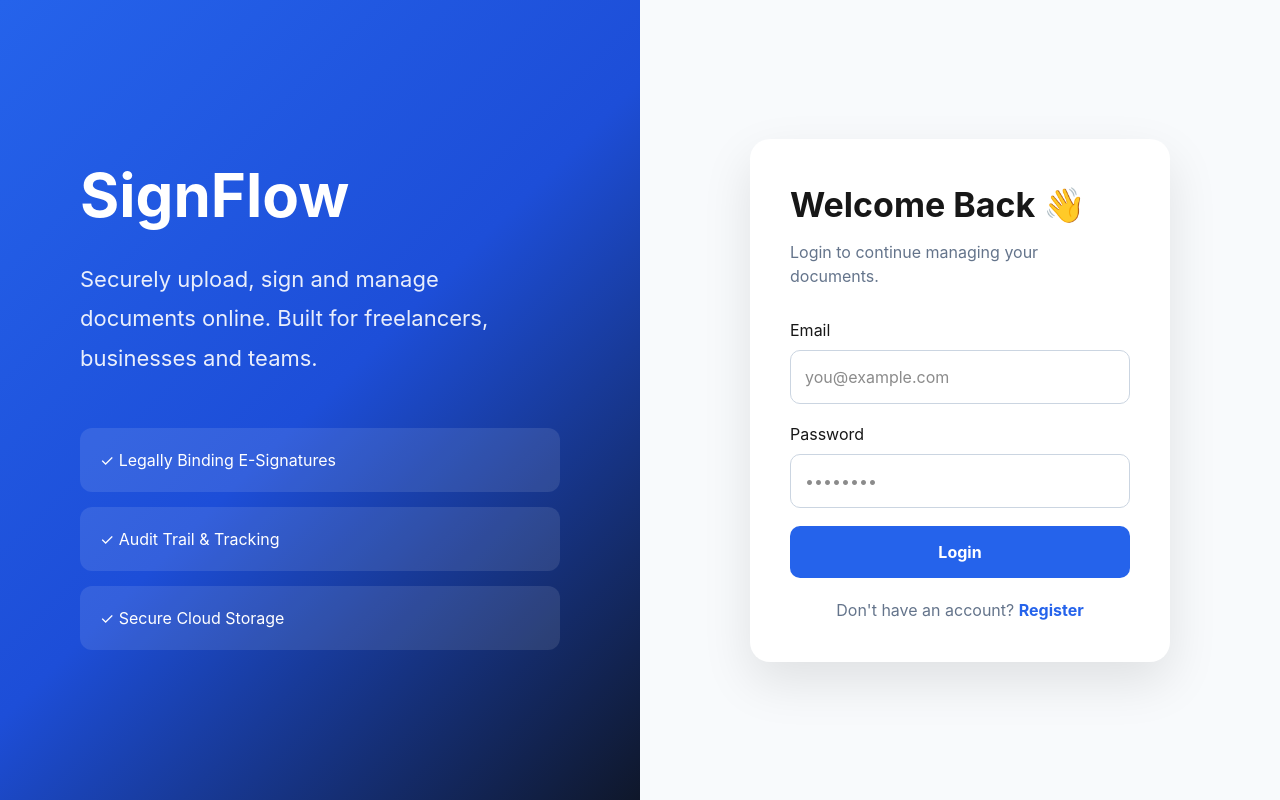
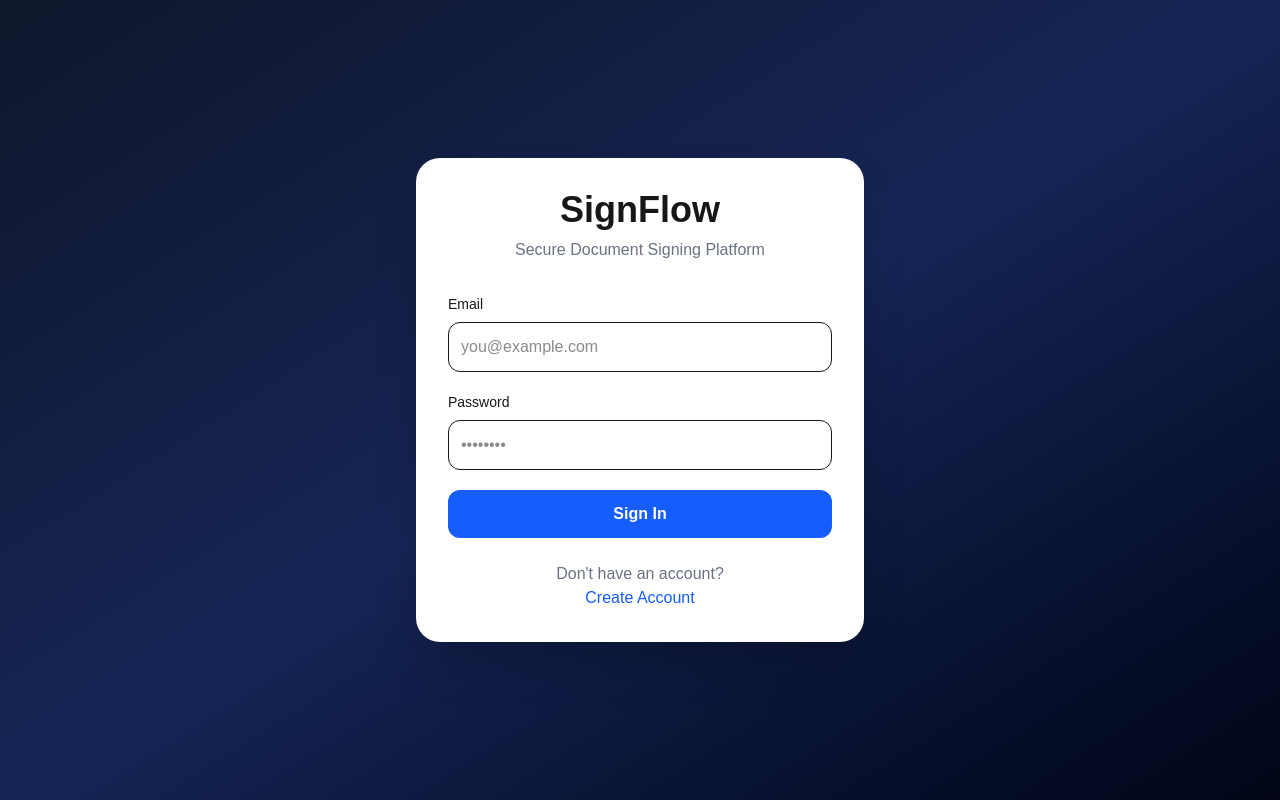
Before and after one commit to Kesarkarale/signflow, a Next.js app: page /login in a window 1280 px wide. Built offline with nearby package versions, Linux system fonts and the light colour scheme.

Commit message:
Update page.tsx

```diff
--- a/src/app/login/page.tsx
+++ b/src/app/login/page.tsx
@@ -1,192 +1,120 @@
+"use client";
+
+import { useState } from "react";
+import { signIn } from "next-auth/react";
+import Link from "next/link";
+
 export default function LoginPage() {
+  const [email, setEmail] = useState("");
+  const [password, setPassword] = useState("");
+  const [loading, setLoading] = useState(false);
+
+  async function handleLogin(
+    e: React.FormEvent<HTMLFormElement>
+  ) {
+    e.preventDefault();
+
+    setLoading(true);
+
+    const result = await signIn(
+      "credentials",
+      {
+        email,
+        password,
+        redirect: false,
+      }
+    );
+
+    setLoading(false);
+
+    if (result?.error) {
+      alert("Invalid email or password");
+      return;
+    }
+
+    window.location.href = "/dashboard";
+  }
+
   return (
-    <div
-      style={{
-        minHeight: "100vh",
-        display: "grid",
-        gridTemplateColumns: "1fr 1fr",
-        fontFamily: "Inter, sans-serif",
-      }}
-    >
-      {/* Left Side */}
-      <div
-        style={{
-          background:
-            "linear-gradient(135deg,#2563eb 0%,#1d4ed8 50%,#0f172a 100%)",
-          color: "white",
-          display: "flex",
-          flexDirection: "column",
-          justifyContent: "center",
-          padding: "80px",
-        }}
-      >
-        <h1
-          style={{
-            fontSize: "60px",
-            fontWeight: "bold",
-            marginBottom: "20px",
-          }}
-        >
-          SignFlow
-        </h1>
+    <div className="min-h-screen bg-gradient-to-br from-slate-900 via-blue-950 to-slate-950 flex items-center justify-center p-6">
+      <div className="w-full max-w-md">
 
-        <p
-          style={{
-            fontSize: "22px",
-            lineHeight: "1.8",
-            maxWidth: "500px",
-            opacity: 0.9,
-          }}
-        >
-          Securely upload, sign and manage documents online.
-          Built for freelancers, businesses and teams.
-        </p>
+        <div className="bg-white rounded-3xl shadow-2xl p-8">
 
-        <div style={{ marginTop: "50px" }}>
-          <div
-            style={{
-              background: "rgba(255,255,255,0.1)",
-              padding: "20px",
-              borderRadius: "12px",
-              marginBottom: "15px",
-            }}
-          >
-            ✓ Legally Binding E-Signatures
+          <div className="text-center mb-8">
+            <h1 className="text-4xl font-bold">
+              SignFlow
+            </h1>
+
+            <p className="text-gray-500 mt-2">
+              Secure Document Signing Platform
+            </p>
           </div>
 
-          <div
-            style={{
-              background: "rgba(255,255,255,0.1)",
-              padding: "20px",
-              borderRadius: "12px",
-              marginBottom: "15px",
-            }}
+          <form
+            onSubmit={handleLogin}
+            className="space-y-5"
           >
-            ✓ Audit Trail & Tracking
-          </div>
-
-          <div
-            style={{
-              background: "rgba(255,255,255,0.1)",
-              padding: "20px",
-              borderRadius: "12px",
-            }}
-          >
-            ✓ Secure Cloud Storage
-          </div>
-        </div>
-      </div>
-
-      {/* Right Side */}
-      <div
-        style={{
-          background: "#f8fafc",
-          display: "flex",
-          justifyContent: "center",
-          alignItems: "center",
-          padding: "40px",
-        }}
-      >
-        <div
-          style={{
-            width: "100%",
-            maxWidth: "420px",
-            background: "white",
-            padding: "40px",
-            borderRadius: "20px",
-            boxShadow: "0 20px 50px rgba(0,0,0,0.1)",
-          }}
-        >
-          <h2
-            style={{
-              fontSize: "34px",
-              fontWeight: "bold",
-              marginBottom: "10px",
-            }}
-          >
-            Welcome Back 👋
-          </h2>
-
-          <p
-            style={{
-              color: "#64748b",
-              marginBottom: "30px",
-            }}
-          >
-            Login to continue managing your documents.
-          </p>
-
-          <form>
-            <div style={{ marginBottom: "18px" }}>
-              <label>Email</label>
+            <div>
+              <label className="block mb-2 text-sm font-medium">
+                Email
+              </label>
 
               <input
                 type="email"
+                required
+                value={email}
+                onChange={(e) =>
+                  setEmail(e.target.value)
+                }
+                className="w-full border rounded-xl p-3 focus:outline-none focus:ring-2 focus:ring-blue-500"
                 placeholder="you@example.com"
-                style={{
-                  width: "100%",
-                  padding: "14px",
-                  marginTop: "8px",
-                  border: "1px solid #cbd5e1",
-                  borderRadius: "10px",
-                }}
               />
             </div>
 
-            <div style={{ marginBottom: "18px" }}>
-              <label>Password</label>
+            <div>
+              <label className="block mb-2 text-sm font-medium">
+                Password
+              </label>
 
               <input
                 type="password"
+                required
+                value={password}
+                onChange={(e) =>
+                  setPassword(e.target.value)
+                }
+                className="w-full border rounded-xl p-3 focus:outline-none focus:ring-2 focus:ring-blue-500"
                 placeholder="••••••••"
-                style={{
-                  width: "100%",
-                  padding: "14px",
-                  marginTop: "8px",
-                  border: "1px solid #cbd5e1",
-                  borderRadius: "10px",
-                }}
               />
             </div>
 
             <button
               type="submit"
-              style={{
-                width: "100%",
-                padding: "14px",
-                border: "none",
-                borderRadius: "10px",
-                background: "#2563eb",
-                color: "white",
-                fontWeight: "bold",
-                cursor: "pointer",
-                fontSize: "16px",
-              }}
+              disabled={loading}
+              className="w-full bg-blue-600 hover:bg-blue-700 text-white py-3 rounded-xl font-semibold"
             >
-              Login
+              {loading
+                ? "Signing In..."
+                : "Sign In"}
             </button>
           </form>
 
-          <p
-            style={{
-              textAlign: "center",
-              marginTop: "20px",
-              color: "#64748b",
-            }}
-          >
-            Don't have an account?{" "}
-            <a
+          <div className="mt-6 text-center">
+            <p className="text-gray-500">
+              Don't have an account?
+            </p>
+
+            <Link
               href="/register"
-              style={{
-                color: "#2563eb",
-                fontWeight: "bold",
-                textDecoration: "none",
-              }}
+              className="text-blue-600 font-medium"
             >
-              Register
-            </a>
-          </p>
+              Create Account
+            </Link>
+          </div>
+
         </div>
+
       </div>
     </div>
   );
```
